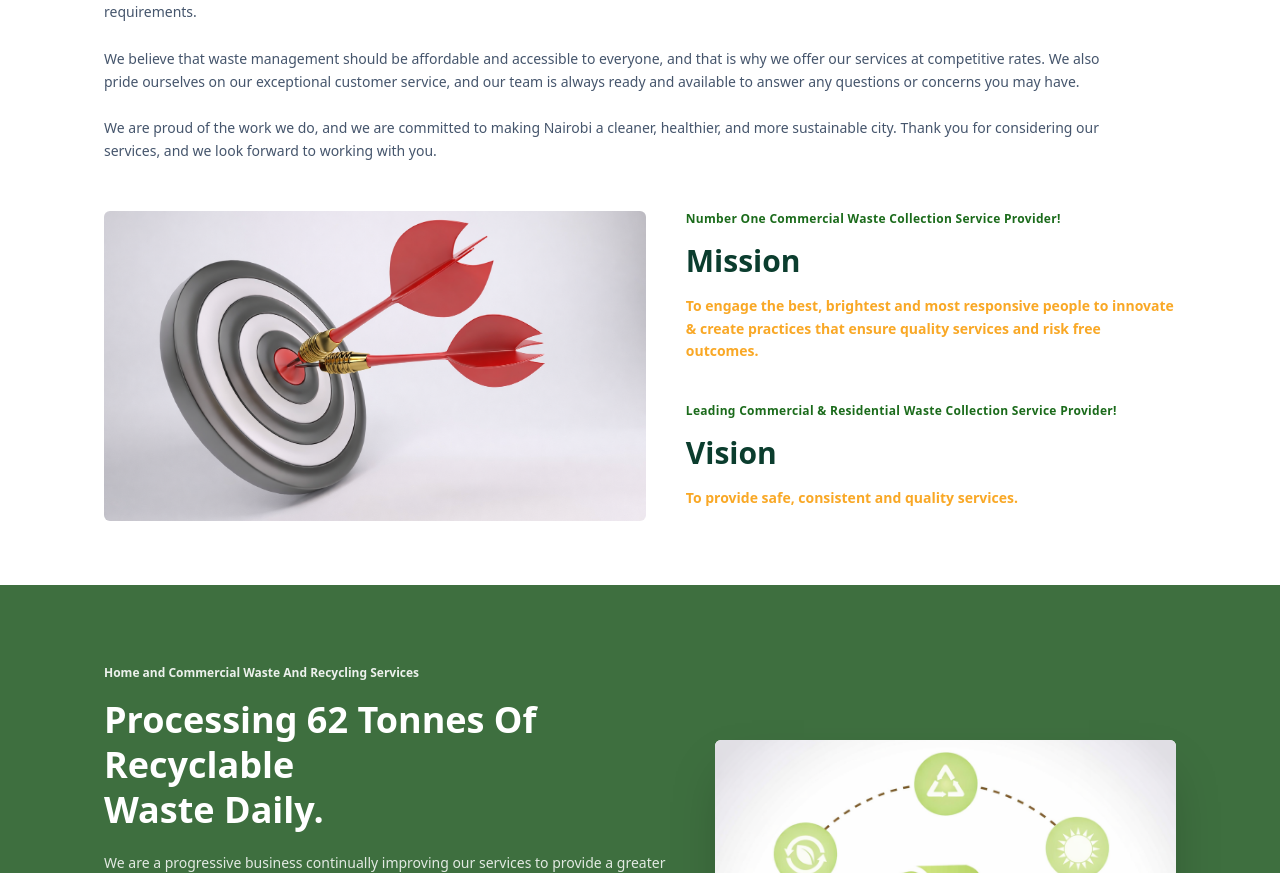
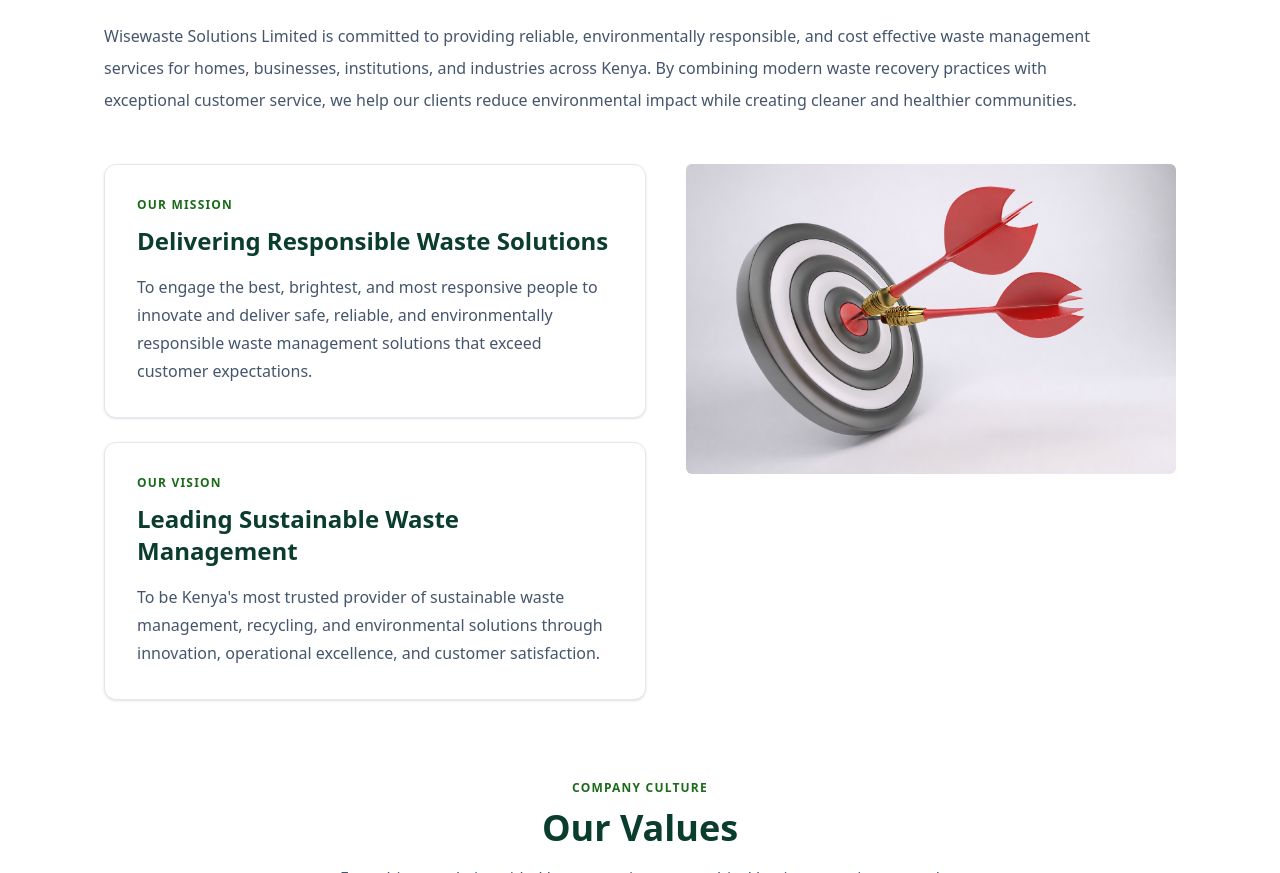
Before and after one commit to opiyodhiambo/wisewaste-revamp, a React (Vite) app: page /about in a window 1280 px wide. Shown: the part 1927-2800 px from the top of the page. Built offline with nearby package versions, Linux system fonts and the light colour scheme.

Commit message:
redesign home page

```diff
--- a/src/components/about/MissionVision.tsx
+++ b/src/components/about/MissionVision.tsx
@@ -46,23 +46,26 @@ export default function MissionVision() {
           initial="hidden"
           whileInView="show"
           viewport={{ once: true, amount: 0.2 }}
-          className="max-w-5xl text-sm leading-relaxed text-slate-600 space-y-6"
+          className="max-w-5xl"
         >
-          <motion.p variants={itemV}>
-            Our commitment to sustainability and environmental responsibility is at the core of everything we do. We are
-            always looking for new and innovative ways to reduce waste and promote sustainability, and we work with our
-            clients to develop customized waste management plans that meet their specific needs and requirements.
-          </motion.p>
+          <motion.h2
+            variants={itemV}
+            className="text-3xl md:text-4xl font-extrabold"
+            style={{ color: DARK }}
+          >
+            Building a Cleaner and More Sustainable Future
+          </motion.h2>
 
-          <motion.p variants={itemV}>
-            We believe that waste management should be affordable and accessible to everyone, and that is why we offer
-            our services at competitive rates. We also pride ourselves on our exceptional customer service, and our team
-            is always ready and available to answer any questions or concerns you may have.
-          </motion.p>
-
-          <motion.p variants={itemV}>
-            We are proud of the work we do, and we are committed to making Nairobi a cleaner, healthier, and more
-            sustainable city. Thank you for considering our services, and we look forward to working with you.
+          <motion.p
+            variants={itemV}
+            className="mt-6 text-slate-600 leading-8"
+          >
+            Wisewaste Solutions Limited is committed to providing reliable,
+            environmentally responsible, and cost effective waste management
+            services for homes, businesses, institutions, and industries across
+            Kenya. By combining modern waste recovery practices with exceptional
+            customer service, we help our clients reduce environmental impact
+            while creating cleaner and healthier communities.
           </motion.p>
         </motion.div>
 
@@ -87,64 +90,141 @@ export default function MissionVision() {
           </motion.div>
 
           {/* RIGHT CONTENT */}
-          <motion.div variants={containerV} className="order-2">
-
-            {/* Mission */}
-            <motion.div variants={containerV}>
+          <div className="grid gap-6">
             <motion.div
               variants={itemV}
-                className="text-xs font-semibold tracking-wide"
+              className="rounded-xl border border-slate-200 p-8 bg-white shadow-sm"
+            >
+              <div
+                className="text-xs font-bold uppercase tracking-widest"
                 style={{ color: GREEN }}
               >
-                Number One Commercial Waste Collection Service Provider!
+                Our Mission
+              </div>
+
+              <h3
+                className="mt-3 text-2xl font-extrabold"
+                style={{ color: DARK }}
+              >
+                Delivering Responsible Waste Solutions
+              </h3>
+
+              <p className="mt-4 text-slate-600 leading-7">
+                To engage the best, brightest, and most responsive people to
+                innovate and deliver safe, reliable, and environmentally
+                responsible waste management solutions that exceed customer
+                expectations.
+              </p>
             </motion.div>
 
-              <motion.h3
+            <motion.div
               variants={itemV}
-                className="mt-4 text-3xl font-extrabold"
+              className="rounded-xl border border-slate-200 p-8 bg-white shadow-sm"
+            >
+              <div
+                className="text-xs font-bold uppercase tracking-widest"
+                style={{ color: GREEN }}
+              >
+                Our Vision
+              </div>
+
+              <h3
+                className="mt-3 text-2xl font-extrabold"
                 style={{ color: DARK }}
               >
-                Mission
-              </motion.h3>
+                Leading Sustainable Waste Management
+              </h3>
 
-              <motion.p
-                variants={itemV}
-                className="mt-4 text-sm font-semibold leading-relaxed"
-                style={{ color: ORANGE }}
+              <p className="mt-4 text-slate-600 leading-7">
+                To be Kenya's most trusted provider of sustainable waste
+                management, recycling, and environmental solutions through
+                innovation, operational excellence, and customer satisfaction.
+              </p>
+            </motion.div>
+          </div>
+        </motion.div>
+        {/* Values */}
+<motion.div
+  variants={containerV}
+  initial="hidden"
+  whileInView="show"
+  viewport={{ once: true }}
+  className="mt-20"
 >
-                To engage the best, brightest and most responsive people to innovate & create practices that ensure
-                quality services and risk free outcomes.
-              </motion.p>
+  <motion.div variants={itemV} className="text-center">
+    <div
+      className="text-xs font-bold uppercase tracking-widest"
+      style={{ color: GREEN }}
+    >
+      Company Culture
+    </div>
+
+    <h2
+      className="mt-3 text-3xl md:text-4xl font-extrabold"
+      style={{ color: DARK }}
+    >
+      Our Values
+    </h2>
+
+    <p className="mt-4 max-w-2xl mx-auto text-slate-600 leading-7">
+      Everything we do is guided by a commitment to ethical business,
+      environmental stewardship, and exceptional service delivery.
+    </p>
   </motion.div>
 
-            {/* Vision */}
-            <motion.div variants={containerV} className="mt-10">
+  <div className="mt-12 grid gap-6 sm:grid-cols-2 lg:grid-cols-3">
+    {[
+      {
+        title: "Integrity",
+        desc: "We act honestly, transparently, and ethically in every engagement."
+      },
+      {
+        title: "Reliability",
+        desc: "Clients can depend on us for timely and consistent service delivery."
+      },
+      {
+        title: "Sustainability",
+        desc: "We promote responsible waste recovery that protects people and the environment."
+      },
+      {
+        title: "Innovation",
+        desc: "We continually improve our processes through modern technologies and ideas."
+      },
+      {
+        title: "Customer First",
+        desc: "Our clients remain at the center of every decision we make."
+      },
+      {
+        title: "Safety",
+        desc: "We prioritize the wellbeing of our employees, customers, and communities."
+      },
+    ].map((value) => (
       <motion.div
+        key={value.title}
         variants={itemV}
-                className="text-xs font-semibold tracking-wide"
-                style={{ color: GREEN }}
+        whileHover={{ y: -6 }}
+        className="rounded-xl border border-slate-200 bg-white p-7 shadow-sm"
       >
-                Leading Commercial & Residential Waste Collection Service Provider!
-              </motion.div>
+        <div
+          className="h-10 w-10 rounded-full flex items-center justify-center font-bold text-white"
+          style={{ backgroundColor: GREEN }}
+        >
+          ✓
+        </div>
 
-              <motion.h3
-                variants={itemV}
-                className="mt-4 text-3xl font-extrabold"
+        <h3
+          className="mt-5 text-xl font-bold"
           style={{ color: DARK }}
         >
-                Vision
-              </motion.h3>
+          {value.title}
+        </h3>
 
-              <motion.p
-                variants={itemV}
-                className="mt-4 text-sm font-semibold leading-relaxed"
-                style={{ color: ORANGE }}
-              >
-                To provide safe, consistent and quality services.
-              </motion.p>
+        <p className="mt-3 text-slate-600 leading-7">
+          {value.desc}
+        </p>
       </motion.div>
-
-          </motion.div>
+    ))}
+  </div>
 </motion.div>
       </Container>
     </section>
```
Lines whose indentation alone changed are shown as unchanged.
